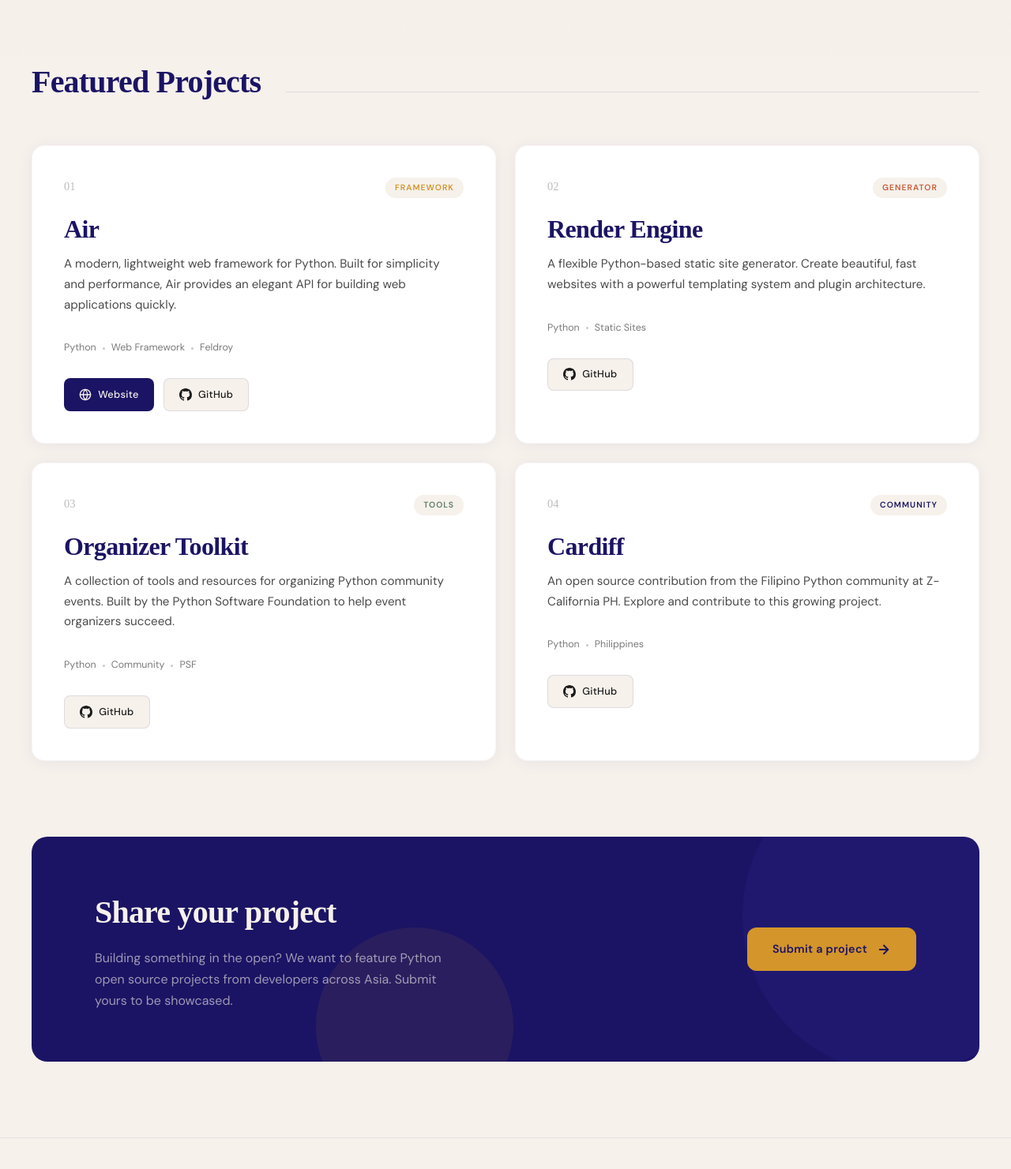
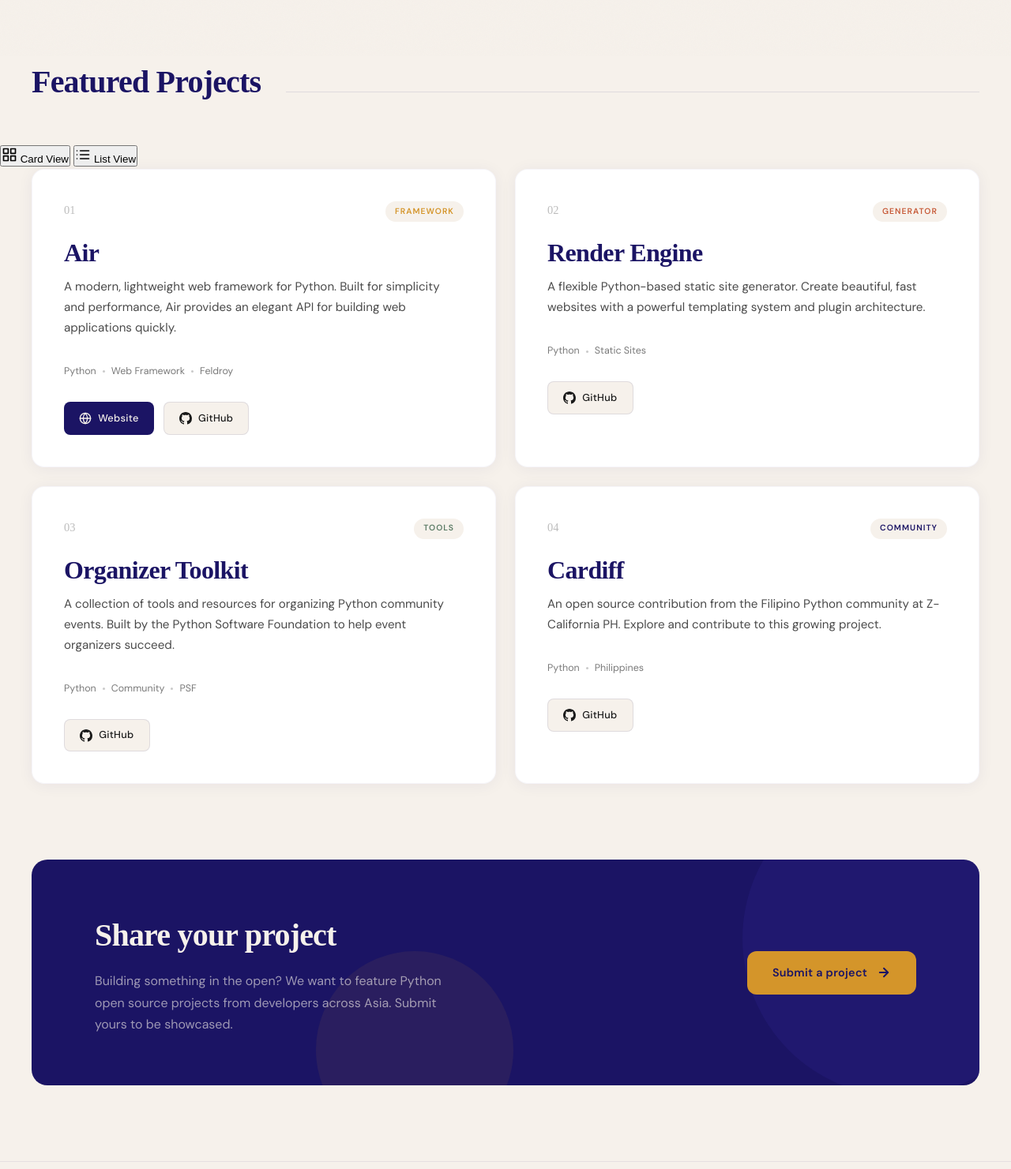
Before and after one commit to aaroncymor/osspyasia, a Python web app: template templates/index.html in a window 1280 px wide. Shown: the part 729-2210 px from the top of the page at 79% size. Run offline with Jinja, Linux system fonts and the light colour scheme; the template is opened without the code that fills it, so the values that code supplies are empty; some web fonts are replaced.

Commit message:
Adding toggle button for viewing projects in grid view or list view

```diff
--- a/templates/index.html
+++ b/templates/index.html
@@ -8,14 +8,15 @@
     <div class="nav-links">
         <a href="#projects">Projects</a>
         <a href="https://pythonasia.org" target="_blank" rel="noopener">Community</a>
-            <a href="#contribute" class="nav-cta">Submit a Project</a>
+        <a href="/submit-project" class="nav-cta">Submit a Project</a>
     </div>
 </nav>
 
 <section class="hero">
     <span class="hero-label">Open Source from Asia</span>
     <h1>Software built by the Python community <em>across Asia</em></h1>
-        <p class="hero-description">A showcase of open source projects being built, maintained, and sprinted on by Python developers throughout the region.</p>
+    <p class="hero-description">A showcase of open source projects being built, maintained, and sprinted on by Python
+        developers throughout the region.</p>
 
     <div class="hero-decoration" aria-hidden="true">
         <div class="circle circle-1"></div>
@@ -46,15 +47,43 @@
     <div class="line"></div>
 </div>
 
+<div class="view-toggle">
+    <button class="toggle-btn active" hx-get="/projects/card" hx-target="#projects-container" hx-swap="innerHTML"
+        onclick="document.querySelectorAll('.toggle-btn').forEach(b => b.classList.remove('active')); this.classList.add('active'); document.getElementById('projects-container').className = 'projects-grid';">
+        <svg width="20" height="20" viewBox="0 0 24 24" fill="none" stroke="currentColor" stroke-width="2"
+            stroke-linecap="round" stroke-linejoin="round">
+            <rect x="3" y="3" width="7" height="7" />
+            <rect x="14" y="3" width="7" height="7" />
+            <rect x="14" y="14" width="7" height="7" />
+            <rect x="3" y="14" width="7" height="7" />
+        </svg>
+        Card View
+    </button>
+    <button class="toggle-btn" hx-get="/projects/list" hx-target="#projects-container" hx-swap="innerHTML"
+        onclick="document.querySelectorAll('.toggle-btn').forEach(b => b.classList.remove('active')); this.classList.add('active'); document.getElementById('projects-container').className = 'projects-list';">
+        <svg width="20" height="20" viewBox="0 0 24 24" fill="none" stroke="currentColor" stroke-width="2"
+            stroke-linecap="round" stroke-linejoin="round">
+            <line x1="8" y1="6" x2="21" y2="6" />
+            <line x1="8" y1="12" x2="21" y2="12" />
+            <line x1="8" y1="18" x2="21" y2="18" />
+            <line x1="3" y1="6" x2="3.01" y2="6" />
+            <line x1="3" y1="12" x2="3.01" y2="12" />
+            <line x1="3" y1="18" x2="3.01" y2="18" />
+        </svg>
+        List View
+    </button>
+</div>
+
 <section class="projects">
-        <div class="projects-grid">
+    <div id="projects-container" class="projects-grid">
         <article class="project-card">
             <div class="card-header">
                 <span class="project-number">01</span>
                 <span class="project-tag framework">Framework</span>
             </div>
             <h3 class="project-name">Air</h3>
-                <p class="project-description">A modern, lightweight web framework for Python. Built for simplicity and performance, Air provides an elegant API for building web applications quickly.</p>
+            <p class="project-description">A modern, lightweight web framework for Python. Built for simplicity and
+                performance, Air provides an elegant API for building web applications quickly.</p>
             <div class="project-meta">
                 <span class="meta-item">Python</span>
                 <span class="meta-dot"></span>
@@ -64,11 +93,21 @@
             </div>
             <div class="project-links">
                 <a href="https://airwebframework.org/" class="project-link link-website" target="_blank" rel="noopener">
-                        <svg class="link-icon" viewBox="0 0 24 24" fill="none" stroke="currentColor" stroke-width="2" stroke-linecap="round" stroke-linejoin="round"><circle cx="12" cy="12" r="10"/><path d="M2 12h20"/><path d="M12 2a15.3 15.3 0 0 1 4 10 15.3 15.3 0 0 1-4 10 15.3 15.3 0 0 1-4-10 15.3 15.3 0 0 1 4-10z"/></svg>
+                    <svg class="link-icon" viewBox="0 0 24 24" fill="none" stroke="currentColor" stroke-width="2"
+                        stroke-linecap="round" stroke-linejoin="round">
+                        <circle cx="12" cy="12" r="10" />
+                        <path d="M2 12h20" />
+                        <path
+                            d="M12 2a15.3 15.3 0 0 1 4 10 15.3 15.3 0 0 1-4 10 15.3 15.3 0 0 1-4-10 15.3 15.3 0 0 1 4-10z" />
+                    </svg>
                     Website
                 </a>
-                    <a href="https://github.com/feldroy/air" class="project-link link-github" target="_blank" rel="noopener">
-                        <svg class="link-icon" viewBox="0 0 24 24" fill="currentColor"><path d="M12 0C5.37 0 0 5.37 0 12c0 5.31 3.435 9.795 8.205 11.385.6.105.825-.255.825-.57 0-.285-.015-1.23-.015-2.235-3.015.555-3.795-.735-4.035-1.41-.135-.345-.72-1.41-1.23-1.695-.42-.225-1.02-.78-.015-.795.945-.015 1.62.87 1.845 1.23 1.08 1.815 2.805 1.305 3.495.99.105-.78.42-1.305.765-1.605-2.67-.3-5.46-1.335-5.46-5.925 0-1.305.465-2.385 1.23-3.225-.12-.3-.54-1.53.12-3.18 0 0 1.005-.315 3.3 1.23.96-.27 1.98-.405 3-.405s2.04.135 3 .405c2.295-1.56 3.3-1.23 3.3-1.23.66 1.65.24 2.88.12 3.18.765.84 1.23 1.905 1.23 3.225 0 4.605-2.805 5.625-5.475 5.925.435.375.81 1.095.81 2.22 0 1.605-.015 2.895-.015 3.3 0 .315.225.69.825.57A12.02 12.02 0 0 0 24 12c0-6.63-5.37-12-12-12z"/></svg>
+                <a href="https://github.com/feldroy/air" class="project-link link-github" target="_blank"
+                    rel="noopener">
+                    <svg class="link-icon" viewBox="0 0 24 24" fill="currentColor">
+                        <path
+                            d="M12 0C5.37 0 0 5.37 0 12c0 5.31 3.435 9.795 8.205 11.385.6.105.825-.255.825-.57 0-.285-.015-1.23-.015-2.235-3.015.555-3.795-.735-4.035-1.41-.135-.345-.72-1.41-1.23-1.695-.42-.225-1.02-.78-.015-.795.945-.015 1.62.87 1.845 1.23 1.08 1.815 2.805 1.305 3.495.99.105-.78.42-1.305.765-1.605-2.67-.3-5.46-1.335-5.46-5.925 0-1.305.465-2.385 1.23-3.225-.12-.3-.54-1.53.12-3.18 0 0 1.005-.315 3.3 1.23.96-.27 1.98-.405 3-.405s2.04.135 3 .405c2.295-1.56 3.3-1.23 3.3-1.23.66 1.65.24 2.88.12 3.18.765.84 1.23 1.905 1.23 3.225 0 4.605-2.805 5.625-5.475 5.925.435.375.81 1.095.81 2.22 0 1.605-.015 2.895-.015 3.3 0 .315.225.69.825.57A12.02 12.02 0 0 0 24 12c0-6.63-5.37-12-12-12z" />
+                    </svg>
                     GitHub
                 </a>
             </div>
@@ -80,15 +119,20 @@
                 <span class="project-tag generator">Generator</span>
             </div>
             <h3 class="project-name">Render Engine</h3>
-                <p class="project-description">A flexible Python-based static site generator. Create beautiful, fast websites with a powerful templating system and plugin architecture.</p>
+            <p class="project-description">A flexible Python-based static site generator. Create beautiful, fast
+                websites with a powerful templating system and plugin architecture.</p>
             <div class="project-meta">
                 <span class="meta-item">Python</span>
                 <span class="meta-dot"></span>
                 <span class="meta-item">Static Sites</span>
             </div>
             <div class="project-links">
-                    <a href="https://github.com/render-engine/render-engine" class="project-link link-github" target="_blank" rel="noopener">
-                        <svg class="link-icon" viewBox="0 0 24 24" fill="currentColor"><path d="M12 0C5.37 0 0 5.37 0 12c0 5.31 3.435 9.795 8.205 11.385.6.105.825-.255.825-.57 0-.285-.015-1.23-.015-2.235-3.015.555-3.795-.735-4.035-1.41-.135-.345-.72-1.41-1.23-1.695-.42-.225-1.02-.78-.015-.795.945-.015 1.62.87 1.845 1.23 1.08 1.815 2.805 1.305 3.495.99.105-.78.42-1.305.765-1.605-2.67-.3-5.46-1.335-5.46-5.925 0-1.305.465-2.385 1.23-3.225-.12-.3-.54-1.53.12-3.18 0 0 1.005-.315 3.3 1.23.96-.27 1.98-.405 3-.405s2.04.135 3 .405c2.295-1.56 3.3-1.23 3.3-1.23.66 1.65.24 2.88.12 3.18.765.84 1.23 1.905 1.23 3.225 0 4.605-2.805 5.625-5.475 5.925.435.375.81 1.095.81 2.22 0 1.605-.015 2.895-.015 3.3 0 .315.225.69.825.57A12.02 12.02 0 0 0 24 12c0-6.63-5.37-12-12-12z"/></svg>
+                <a href="https://github.com/render-engine/render-engine" class="project-link link-github"
+                    target="_blank" rel="noopener">
+                    <svg class="link-icon" viewBox="0 0 24 24" fill="currentColor">
+                        <path
+                            d="M12 0C5.37 0 0 5.37 0 12c0 5.31 3.435 9.795 8.205 11.385.6.105.825-.255.825-.57 0-.285-.015-1.23-.015-2.235-3.015.555-3.795-.735-4.035-1.41-.135-.345-.72-1.41-1.23-1.695-.42-.225-1.02-.78-.015-.795.945-.015 1.62.87 1.845 1.23 1.08 1.815 2.805 1.305 3.495.99.105-.78.42-1.305.765-1.605-2.67-.3-5.46-1.335-5.46-5.925 0-1.305.465-2.385 1.23-3.225-.12-.3-.54-1.53.12-3.18 0 0 1.005-.315 3.3 1.23.96-.27 1.98-.405 3-.405s2.04.135 3 .405c2.295-1.56 3.3-1.23 3.3-1.23.66 1.65.24 2.88.12 3.18.765.84 1.23 1.905 1.23 3.225 0 4.605-2.805 5.625-5.475 5.925.435.375.81 1.095.81 2.22 0 1.605-.015 2.895-.015 3.3 0 .315.225.69.825.57A12.02 12.02 0 0 0 24 12c0-6.63-5.37-12-12-12z" />
+                    </svg>
                     GitHub
                 </a>
             </div>
@@ -100,7 +144,8 @@
                 <span class="project-tag tools">Tools</span>
             </div>
             <h3 class="project-name">Organizer Toolkit</h3>
-                <p class="project-description">A collection of tools and resources for organizing Python community events. Built by the Python Software Foundation to help event organizers succeed.</p>
+            <p class="project-description">A collection of tools and resources for organizing Python community events.
+                Built by the Python Software Foundation to help event organizers succeed.</p>
             <div class="project-meta">
                 <span class="meta-item">Python</span>
                 <span class="meta-dot"></span>
@@ -109,8 +154,12 @@
                 <span class="meta-item">PSF</span>
             </div>
             <div class="project-links">
-                    <a href="https://github.com/psf/organizer-toolkit" class="project-link link-github" target="_blank" rel="noopener">
-                        <svg class="link-icon" viewBox="0 0 24 24" fill="currentColor"><path d="M12 0C5.37 0 0 5.37 0 12c0 5.31 3.435 9.795 8.205 11.385.6.105.825-.255.825-.57 0-.285-.015-1.23-.015-2.235-3.015.555-3.795-.735-4.035-1.41-.135-.345-.72-1.41-1.23-1.695-.42-.225-1.02-.78-.015-.795.945-.015 1.62.87 1.845 1.23 1.08 1.815 2.805 1.305 3.495.99.105-.78.42-1.305.765-1.605-2.67-.3-5.46-1.335-5.46-5.925 0-1.305.465-2.385 1.23-3.225-.12-.3-.54-1.53.12-3.18 0 0 1.005-.315 3.3 1.23.96-.27 1.98-.405 3-.405s2.04.135 3 .405c2.295-1.56 3.3-1.23 3.3-1.23.66 1.65.24 2.88.12 3.18.765.84 1.23 1.905 1.23 3.225 0 4.605-2.805 5.625-5.475 5.925.435.375.81 1.095.81 2.22 0 1.605-.015 2.895-.015 3.3 0 .315.225.69.825.57A12.02 12.02 0 0 0 24 12c0-6.63-5.37-12-12-12z"/></svg>
+                <a href="https://github.com/psf/organizer-toolkit" class="project-link link-github" target="_blank"
+                    rel="noopener">
+                    <svg class="link-icon" viewBox="0 0 24 24" fill="currentColor">
+                        <path
+                            d="M12 0C5.37 0 0 5.37 0 12c0 5.31 3.435 9.795 8.205 11.385.6.105.825-.255.825-.57 0-.285-.015-1.23-.015-2.235-3.015.555-3.795-.735-4.035-1.41-.135-.345-.72-1.41-1.23-1.695-.42-.225-1.02-.78-.015-.795.945-.015 1.62.87 1.845 1.23 1.08 1.815 2.805 1.305 3.495.99.105-.78.42-1.305.765-1.605-2.67-.3-5.46-1.335-5.46-5.925 0-1.305.465-2.385 1.23-3.225-.12-.3-.54-1.53.12-3.18 0 0 1.005-.315 3.3 1.23.96-.27 1.98-.405 3-.405s2.04.135 3 .405c2.295-1.56 3.3-1.23 3.3-1.23.66 1.65.24 2.88.12 3.18.765.84 1.23 1.905 1.23 3.225 0 4.605-2.805 5.625-5.475 5.925.435.375.81 1.095.81 2.22 0 1.605-.015 2.895-.015 3.3 0 .315.225.69.825.57A12.02 12.02 0 0 0 24 12c0-6.63-5.37-12-12-12z" />
+                    </svg>
                     GitHub
                 </a>
             </div>
@@ -122,15 +171,20 @@
                 <span class="project-tag community">Community</span>
             </div>
             <h3 class="project-name">Cardiff</h3>
-                <p class="project-description">An open source contribution from the Filipino Python community at Z-California PH. Explore and contribute to this growing project.</p>
+            <p class="project-description">An open source contribution from the Filipino Python community at
+                Z-California PH. Explore and contribute to this growing project.</p>
             <div class="project-meta">
                 <span class="meta-item">Python</span>
                 <span class="meta-dot"></span>
                 <span class="meta-item">Philippines</span>
             </div>
             <div class="project-links">
-                    <a href="https://github.com/zcalifornia-ph/cardiff" class="project-link link-github" target="_blank" rel="noopener">
-                        <svg class="link-icon" viewBox="0 0 24 24" fill="currentColor"><path d="M12 0C5.37 0 0 5.37 0 12c0 5.31 3.435 9.795 8.205 11.385.6.105.825-.255.825-.57 0-.285-.015-1.23-.015-2.235-3.015.555-3.795-.735-4.035-1.41-.135-.345-.72-1.41-1.23-1.695-.42-.225-1.02-.78-.015-.795.945-.015 1.62.87 1.845 1.23 1.08 1.815 2.805 1.305 3.495.99.105-.78.42-1.305.765-1.605-2.67-.3-5.46-1.335-5.46-5.925 0-1.305.465-2.385 1.23-3.225-.12-.3-.54-1.53.12-3.18 0 0 1.005-.315 3.3 1.23.96-.27 1.98-.405 3-.405s2.04.135 3 .405c2.295-1.56 3.3-1.23 3.3-1.23.66 1.65.24 2.88.12 3.18.765.84 1.23 1.905 1.23 3.225 0 4.605-2.805 5.625-5.475 5.925.435.375.81 1.095.81 2.22 0 1.605-.015 2.895-.015 3.3 0 .315.225.69.825.57A12.02 12.02 0 0 0 24 12c0-6.63-5.37-12-12-12z"/></svg>
+                <a href="https://github.com/zcalifornia-ph/cardiff" class="project-link link-github" target="_blank"
+                    rel="noopener">
+                    <svg class="link-icon" viewBox="0 0 24 24" fill="currentColor">
+                        <path
+                            d="M12 0C5.37 0 0 5.37 0 12c0 5.31 3.435 9.795 8.205 11.385.6.105.825-.255.825-.57 0-.285-.015-1.23-.015-2.235-3.015.555-3.795-.735-4.035-1.41-.135-.345-.72-1.41-1.23-1.695-.42-.225-1.02-.78-.015-.795.945-.015 1.62.87 1.845 1.23 1.08 1.815 2.805 1.305 3.495.99.105-.78.42-1.305.765-1.605-2.67-.3-5.46-1.335-5.46-5.925 0-1.305.465-2.385 1.23-3.225-.12-.3-.54-1.53.12-3.18 0 0 1.005-.315 3.3 1.23.96-.27 1.98-.405 3-.405s2.04.135 3 .405c2.295-1.56 3.3-1.23 3.3-1.23.66 1.65.24 2.88.12 3.18.765.84 1.23 1.905 1.23 3.225 0 4.605-2.805 5.625-5.475 5.925.435.375.81 1.095.81 2.22 0 1.605-.015 2.895-.015 3.3 0 .315.225.69.825.57A12.02 12.02 0 0 0 24 12c0-6.63-5.37-12-12-12z" />
+                    </svg>
                     GitHub
                 </a>
             </div>
@@ -142,12 +196,17 @@
     <div class="contribute-card">
         <div class="contribute-text">
             <h2>Share your project</h2>
-                <p>Building something in the open? We want to feature Python open source projects from developers across Asia. Submit yours to be showcased.</p>
+            <p>Building something in the open? We want to feature Python open source projects from developers across
+                Asia. Submit yours to be showcased.</p>
         </div>
         <div class="contribute-action">
-                <a href="https://github.com/pythonasia" class="contribute-btn" target="_blank" rel="noopener">
+            <a href="/submit-project" class="contribute-btn">
                 Submit a project
-                    <svg width="18" height="18" viewBox="0 0 24 24" fill="none" stroke="currentColor" stroke-width="2.5" stroke-linecap="round" stroke-linejoin="round"><path d="M5 12h14"/><path d="m12 5 7 7-7 7"/></svg>
+                <svg width="18" height="18" viewBox="0 0 24 24" fill="none" stroke="currentColor" stroke-width="2.5"
+                    stroke-linecap="round" stroke-linejoin="round">
+                    <path d="M5 12h14" />
+                    <path d="m12 5 7 7-7 7" />
+                </svg>
             </a>
         </div>
     </div>
```
Lines whose indentation alone changed are shown as unchanged.
